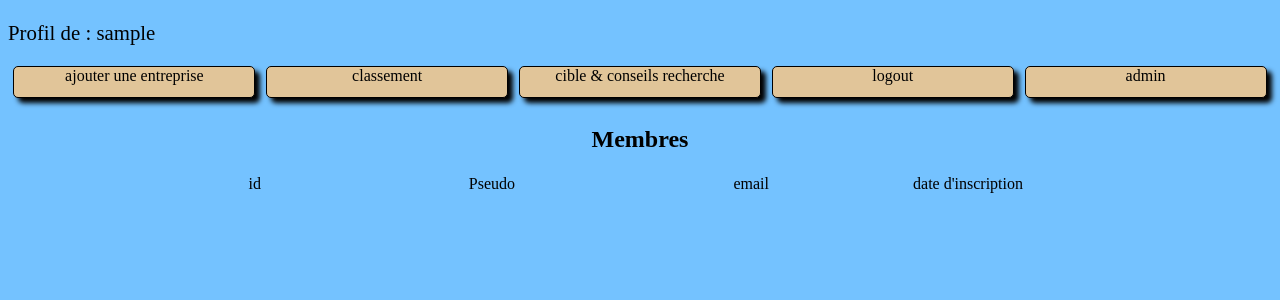
After one commit to josubulus/first_code_project, a PHP site: page /admin.php in a window 1280 px wide. The commit adds this page. Shown: the top 300 px of the page. Run offline with PHP 8.4, Linux system fonts and the light colour scheme; the visitor is signed in with stand-in values (Sample User, id 1); data that the repository does not hold is empty.

Commit message:
rajout de la page admin trouver une autre sécurité pour la page admin, création de la suppression des comptes, rajout du bouton admin dans le menu

```diff
--- /dev/null
+++ b/admin.php
@@ -0,0 +1,76 @@
+<?php session_start(); ?>
+<?php if (isset($_SESSION['page']) && $_SESSION['page'] == "login_ok" && $_SESSION['id_membre'] == 4)
+{
+?>
+<!DOCTYPE html>
+<html lang="fr" dir="ltr" />
+  <head>
+    <meta charset="utf-8" />
+    <link rel="stylesheet" href="css/style.css" />
+    <title>admin</title>
+  </head>
+  <body>
+    <header>
+      <nav>
+        <?php include('include/nav.php'); ?>
+      </nav>
+    </header>
+    <section>
+<?php
+try
+  {
+    $bdd = new PDO('mysql:host=127.0.0.1;dbname=demarchage;charset=utf8','phpmyadmin','root',array(PDO::ATTR_ERRMODE => PDO::ERRMODE_EXCEPTION));
+  }
+  catch (Exception $e)
+  {
+    die('Erreur : '.$e->getMessage());
+  }
+?>
+
+<h2>Membres</h2>
+
+
+                      <table class="membres">
+                        <tr>
+                          <td>id</td>
+                          <td>Pseudo</td>
+                          <td>email</td>
+                          <td>date d'inscription</td>
+                        </tr>
+                        <?php
+                        if (isset($_GET['suppr']) && $_GET['suppr']==1)
+                         {
+                         ?>
+                            <p> <em> Etes-vous sûr de vouloir supprimer <?php echo $_GET['pseudo']; ?>  </em> </p>
+                            <p><a class="bouton_statut" href="admin.php"> <em>NON</em>  </a></p>
+                            <p><a class="bouton_statut" href="membres_post.php?id_membre=<?php echo $_GET['id_membre']; ?>"> <em>OUI</em> </a></p>
+
+
+                         <?php
+
+                        }
+                        else {// requette affichage des membres
+                          $req=$bdd->query('SELECT * FROM membres ORDER BY id DESC');
+                                  while ($membres=$req->fetch())
+                                  {
+                          ?>
+                          <tr>
+                            <td><?php echo $membres['id']; ?></td>
+                            <td> <?php echo $membres['pseudo']; ?><a class="bouton_statut"  href="admin.php?suppr=1&amp;pseudo=<?php echo $membres['pseudo']; ?>&amp;id_membre=<?php echo $membres['id']; ?>"> X </a> </td>
+                            <td><?php echo $membres['email']; ?></td>
+                            <td><?php echo $membres['date_inscription']; ?></td>
+                          </tr>
+                      <?php }
+                    }?>
+                    </table>
+
+
+    </section>
+  </body>
+</html>
+<?php
+}
+else
+{
+  header('location:classement.php');
+}
--- a/classement.php
+++ b/classement.php
@@ -133,7 +133,7 @@ try
 <!---affichage des classements----->
   <section id="box_classement">
               <?php
-              cadre(2,'!! OK !!');
+              cadre(2,'<em>!! OK !!</em>');
 //status : 1 2 3 4 = a demarcher, reponse imminente , attente réponse , refus
               cadre(3,'Attente Réponse');
 //status : 1 2 3 4 = a demarcher, reponse imminente , attente réponse , refus
--- a/css/style.css
+++ b/css/style.css
@@ -172,3 +172,8 @@ td
 {
   display: none;
 }
+/*----------page admin -----------*/
+.membres tr td{
+  width: 250px;
+  text-align: right;
+}
--- a/include/nav.php
+++ b/include/nav.php
@@ -1,4 +1,5 @@
 
+<p>Profil de : <?php echo $_SESSION['pseudo_membre']; ?></p>
 <div class="menu">
 <?php if (isset($_SESSION['page']) && $_SESSION['page']=="login_ok")
 {
@@ -23,6 +24,16 @@
     logout
    </div>
  </a>
+ <?php if (isset($_SESSION['id_membre']) && $_SESSION['id_membre'] == 4 ) {
+   ?>
+   <a class="lien_menu" href="admin.php">
+     <div class="bouton_menu">
+      admin
+     </div>
+   </a>
+   <?php
+ } ?>
+
 <?php
 }
 else {
--- a/index.php
+++ b/index.php
@@ -37,8 +37,9 @@ if(isset($_SESSION['page']) && $_SESSION['page']=="login_ok")//si login ok
 
         if(isset($_GET['recherche']) && !empty(trim($_GET['recherche'])))
         {
-          $req=$bdd->prepare('SELECT id,nom,tel,mail,adresse,activite,DATE_FORMAT(date_ajout,"%d / %m / %Y") date_affich,statut,statut_mail,DATE_FORMAT(date_mail,"%d / %m / %Y") date_email,notes FROM entreprises WHERE nom=:recherche');
-          $req->execute(array('recherche'=>$_GET['recherche']));
+          $req=$bdd->prepare('SELECT id,nom,tel,mail,adresse,activite,DATE_FORMAT(date_ajout,"%d / %m / %Y") date_affich,statut,statut_mail,DATE_FORMAT(date_mail,"%d / %m / %Y") date_email,notes,interret,id_membre FROM entreprises WHERE nom=:recherche AND id_membre=:id_membre');
+          $req->execute(array('recherche'=>$_GET['recherche'],
+                              'id_membre'=>$_SESSION['id_membre']));
           $entreprise_deja_presente=$req->fetch();
               if ($entreprise_deja_presente['nom'] == $_GET['recherche'])
                {
--- a/inscription.php
+++ b/inscription.php
@@ -77,9 +77,6 @@ if (isset($_SESSION['post_retour'])) {
       <section>
 
             <h1>LOGIN</h1>
-          <p><a href="membres_post.php">test ret login post</a></p>
-
-
           <form action="membres_post.php" method="post">
             <table>
               <tr>
```
Also changed, not shown: include/entreprise_form.php (+26 -6 lines), membres_post.php (+16 -2 lines).
